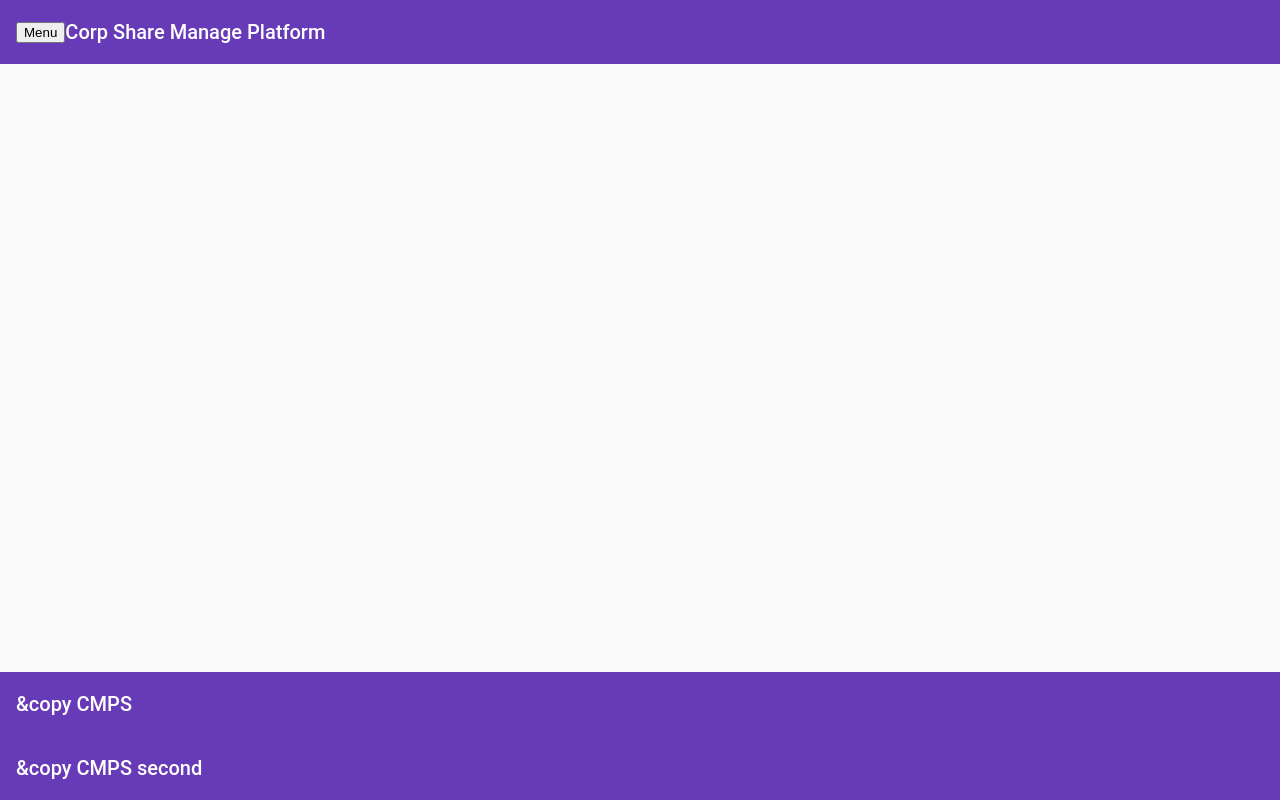
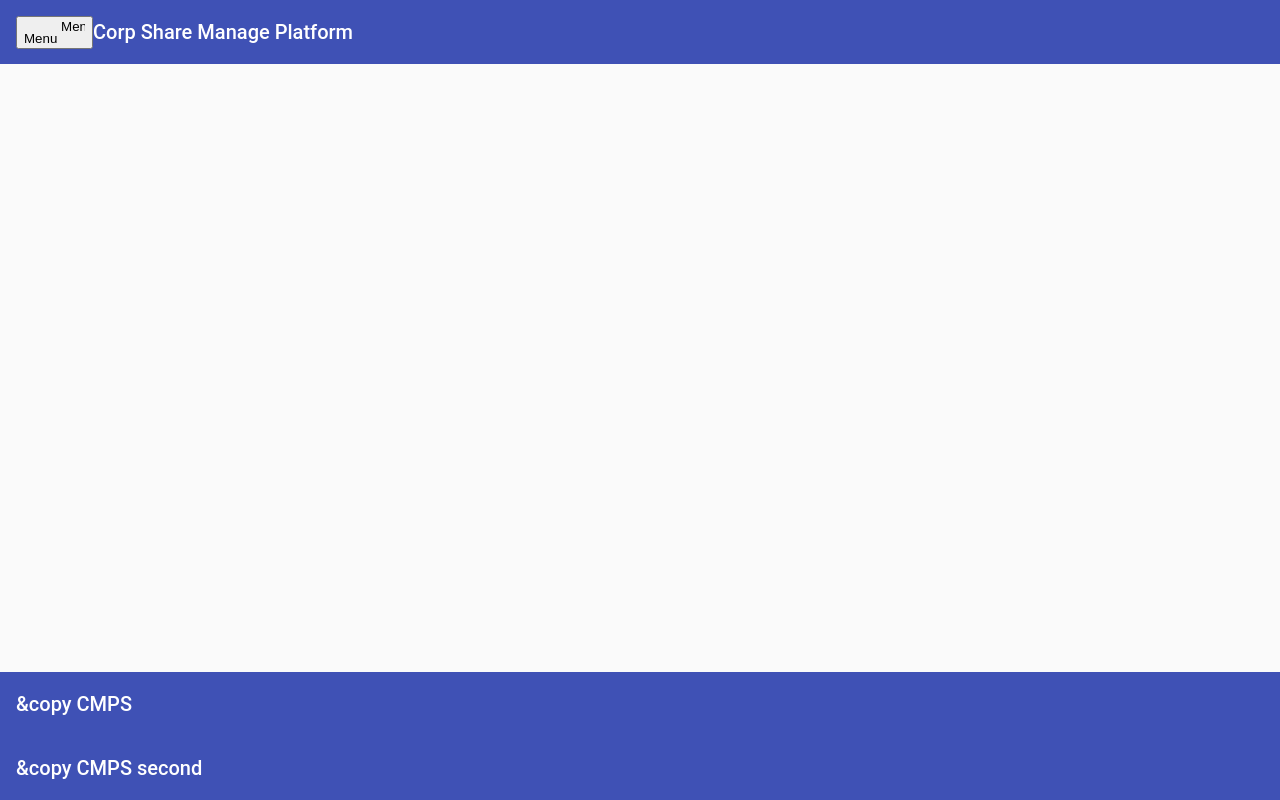
Before and after one commit to EdisonChen00001/CMPS, an Angular app: page / in a window 1280 px wide. Built offline with nearby package versions, Linux system fonts and the light colour scheme.

Commit message:
add anuglar material icon button

```diff
--- a/src/app/core/core.module.ts
+++ b/src/app/core/core.module.ts
@@ -1,6 +1,7 @@
 import { NgModule, SkipSelf,Optional } from '@angular/core';
 import { CommonModule } from '@angular/common';
 import { MatToolbarModule } from '@angular/material/toolbar';
+import { MatIconModule } from '@angular/material/icon';
 import { HeaderComponent } from './header/header.component';
 import { FooterComponent } from './footer/footer.component';
 import { SidebarComponent } from './sidebar/sidebar.component';
@@ -8,7 +9,8 @@ import { SidebarComponent } from './sidebar/sidebar.component';
 @NgModule({
   imports: [
     CommonModule,
-    MatToolbarModule
+    MatToolbarModule,
+    MatIconModule
   ],
   declarations: [
     HeaderComponent,
--- a/src/app/core/header/header.component.html
+++ b/src/app/core/header/header.component.html
@@ -1,4 +1,6 @@
 <mat-toolbar color="primary">
-  <button (click)="openSideBar()">Menu</button>
+  <button (click)="openSideBar()">Menu
+    <mat-icon>Menu</mat-icon>
+  </button>
   <span>Corp Share Manage Platform</span>
 </mat-toolbar>
--- a/src/styles.css
+++ b/src/styles.css
@@ -1,5 +1,6 @@
 /*import Angular Material to avoid "Most Material components may not work as expected"*/
 @import '~@angular/material/prebuilt-themes/deeppurple-amber.css';
+@import "~@angular/material/prebuilt-themes/indigo-pink.css";
 /* You can add global styles to this file, and also import other style files */
 html,body,app-root,mat-sidenav-container,.site{
     width: 100%;
```
